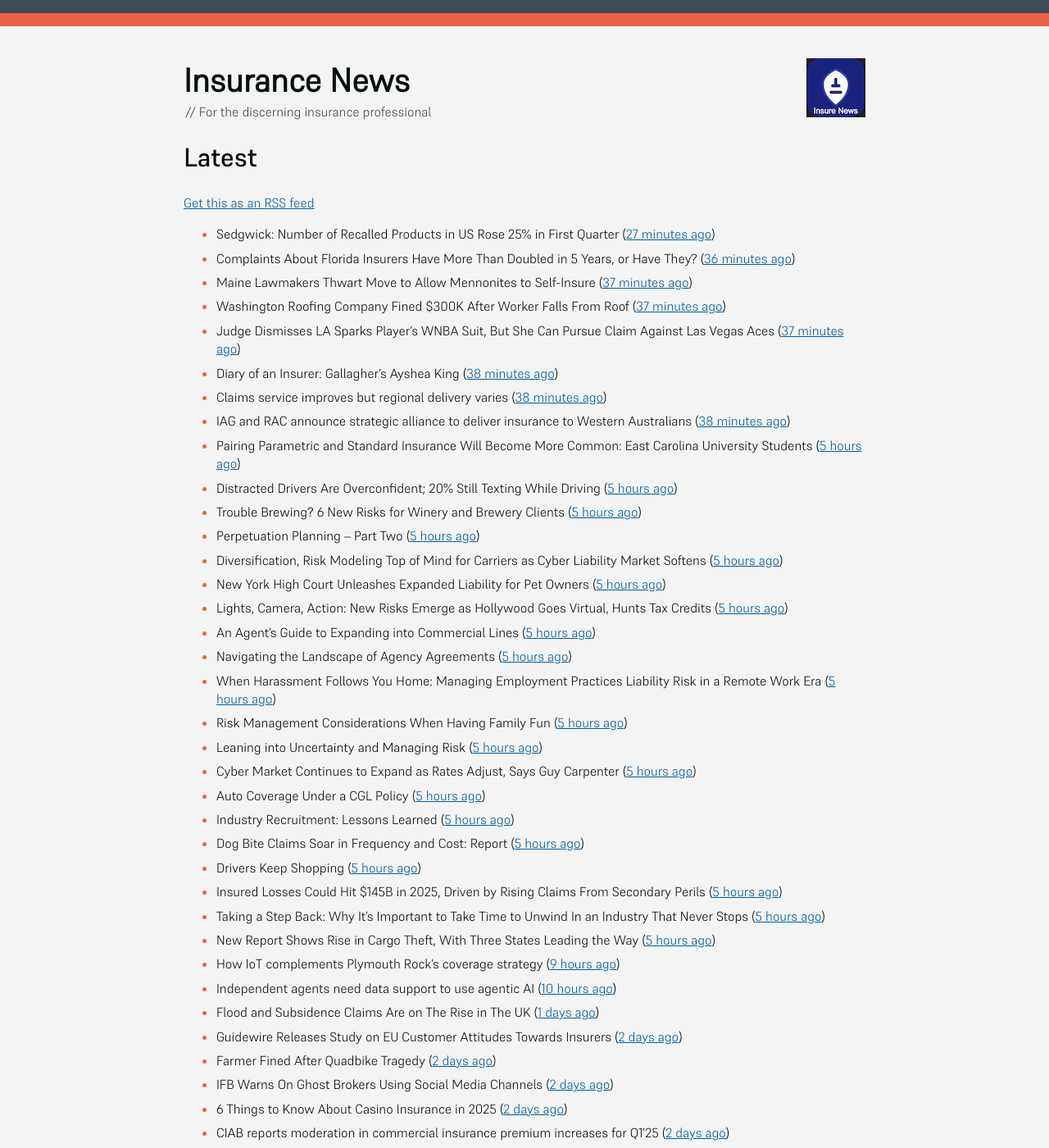
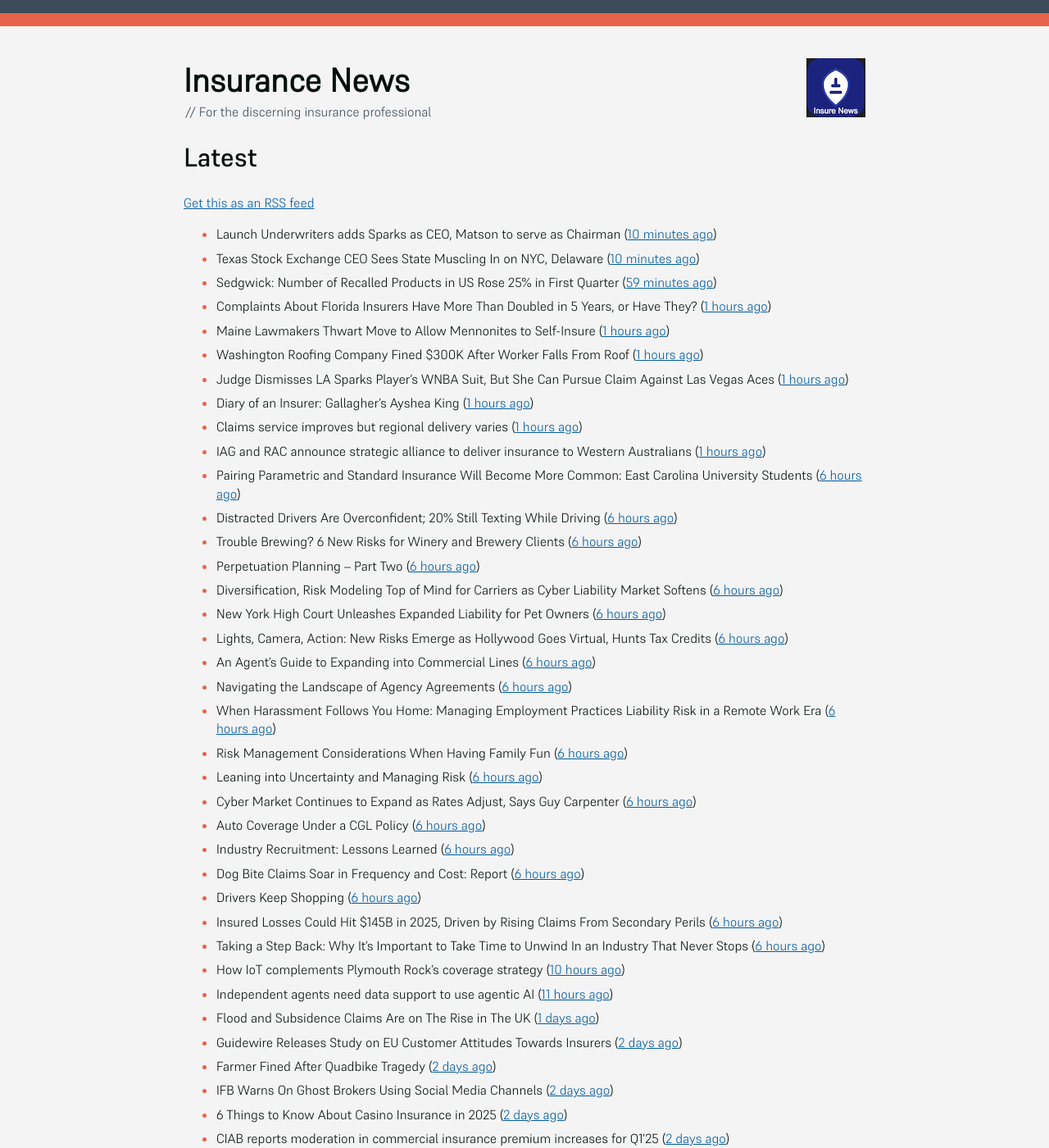
Before and after one commit to mat-0/feeds.thechels.uk, a Jekyll site: the page built from index.md, in a window 1280 px wide and 1400 px high. Shown: the whole window at 82% size. Built offline with Jekyll 4.4.1, drawn with Linux system fonts in a browser that asks for light colours; some of the changed text lies outside the part shown.

Commit message:
New Feed

```diff
--- a/index.md
+++ b/index.md
@@ -8,36 +8,37 @@ description: Latest Updates
 [Get this as an RSS feed](/feed.rss)
 
 <!-- news_marker starts -->
-- Sedgwick: Number of Recalled Products in US Rose 25% in First Quarter ([27 minutes ago](https://www.insurancejournal.com/news/national/2025/05/19/824155.htm))
-- Complaints About Florida Insurers Have More Than Doubled in 5 Years, or Have They? ([36 minutes ago](https://www.insurancejournal.com/news/southeast/2025/05/19/824138.htm))
-- Maine Lawmakers Thwart Move to Allow Mennonites to Self-Insure ([37 minutes ago](https://www.insurancejournal.com/news/east/2025/05/19/824161.htm))
-- Washington Roofing Company Fined $300K After Worker Falls From Roof ([37 minutes ago](https://www.insurancejournal.com/news/west/2025/05/19/823964.htm))
-- Judge Dismisses LA Sparks Player’s WNBA Suit, But She Can Pursue Claim Against Las Vegas Aces ([37 minutes ago](https://www.insurancejournal.com/news/west/2025/05/19/824106.htm))
-- Diary of an Insurer: Gallagher’s Ayshea King ([38 minutes ago](https://www.postonline.co.uk/broker/7957466/diary-of-an-insurer-gallaghers-ayshea-king))
-- Claims service improves but regional delivery varies ([38 minutes ago](https://www.postonline.co.uk/claims/7957673/claims-service-improves-but-regional-delivery-varies))
-- IAG and RAC announce strategic alliance to deliver insurance to Western Australians ([38 minutes ago](https://www.reinsurancene.ws/iag-and-rac-announce-strategic-alliance-to-deliver-insurance-to-western-australians/))
-- Pairing Parametric and Standard Insurance Will Become More Common: East Carolina University Students ([5 hours ago](https://www.insurancejournal.com/magazines/mag-features/2025/05/19/823760.htm))
-- Distracted Drivers Are Overconfident; 20% Still Texting While Driving ([5 hours ago](https://www.insurancejournal.com/magazines/mag-features/2025/05/19/823759.htm))
-- Trouble Brewing? 6 New Risks for Winery and Brewery Clients ([5 hours ago](https://www.insurancejournal.com/magazines/mag-features/2025/05/19/823758.htm))
-- Perpetuation Planning – Part Two ([5 hours ago](https://www.insurancejournal.com/magazines/mag-features/2025/05/19/823756.htm))
-- Diversification, Risk Modeling Top of Mind for Carriers as Cyber Liability Market Softens ([5 hours ago](https://www.insurancejournal.com/magazines/mag-features/2025/05/19/823755.htm))
-- New York High Court Unleashes Expanded Liability for Pet Owners ([5 hours ago](https://www.insurancejournal.com/magazines/mag-features/2025/05/19/823754.htm))
-- Lights, Camera, Action: New Risks Emerge as Hollywood Goes Virtual, Hunts Tax Credits ([5 hours ago](https://www.insurancejournal.com/magazines/mag-features/2025/05/19/823753.htm))
-- An Agent’s Guide to Expanding into Commercial Lines ([5 hours ago](https://www.insurancejournal.com/magazines/mag-features/2025/05/19/823751.htm))
-- Navigating the Landscape of Agency Agreements ([5 hours ago](https://www.insurancejournal.com/magazines/mag-features/2025/05/19/823750.htm))
-- When Harassment Follows You Home: Managing Employment Practices Liability Risk in a Remote Work Era ([5 hours ago](https://www.insurancejournal.com/magazines/mag-features/2025/05/19/823749.htm))
-- Risk Management Considerations When Having Family Fun ([5 hours ago](https://www.insurancejournal.com/magazines/mag-features/2025/05/19/823747.htm))
-- Leaning into Uncertainty and Managing Risk ([5 hours ago](https://www.insurancejournal.com/magazines/mag-features/2025/05/19/823746.htm))
-- Cyber Market Continues to Expand as Rates Adjust, Says Guy Carpenter ([5 hours ago](https://www.insurancejournal.com/magazines/mag-features/2025/05/19/823744.htm))
-- Auto Coverage Under a CGL Policy ([5 hours ago](https://www.insurancejournal.com/magazines/mag-features/2025/05/19/823743.htm))
-- Industry Recruitment: Lessons Learned ([5 hours ago](https://www.insurancejournal.com/magazines/mag-features/2025/05/19/823742.htm))
-- Dog Bite Claims Soar in Frequency and Cost: Report ([5 hours ago](https://www.insurancejournal.com/magazines/mag-features/2025/05/19/823741.htm))
-- Drivers Keep Shopping ([5 hours ago](https://www.insurancejournal.com/magazines/mag-editorsnote/2025/05/19/823740.htm))
-- Insured Losses Could Hit $145B in 2025, Driven by Rising Claims From Secondary Perils ([5 hours ago](https://www.insurancejournal.com/magazines/mag-features/2025/05/19/823739.htm))
-- Taking a Step Back: Why It’s Important to Take Time to Unwind In an Industry That Never Stops ([5 hours ago](https://www.insurancejournal.com/magazines/mag-features/2025/05/19/823738.htm))
-- New Report Shows Rise in Cargo Theft, With Three States Leading the Way ([5 hours ago](https://www.insurancejournal.com/magazines/mag-features/2025/05/19/823737.htm))
-- How IoT complements Plymouth Rock's coverage strategy ([9 hours ago](https://www.dig-in.com/news/plymouth-rock-uses-iot-technology-to-manage-risks))
-- Independent agents need data support to use agentic AI ([10 hours ago](https://www.dig-in.com/news/independent-agents-need-data-support-to-use-agentic-ai))
+- Launch Underwriters adds Sparks as CEO, Matson to serve as Chairman ([10 minutes ago](https://www.reinsurancene.ws/launch-underwriters-adds-sparks-as-ceo-matson-to-serve-as-chairman/))
+- Texas Stock Exchange CEO Sees State Muscling In on NYC, Delaware ([10 minutes ago](https://www.insurancejournal.com/news/southcentral/2025/05/19/824129.htm))
+- Sedgwick: Number of Recalled Products in US Rose 25% in First Quarter ([59 minutes ago](https://www.insurancejournal.com/news/national/2025/05/19/824155.htm))
+- Complaints About Florida Insurers Have More Than Doubled in 5 Years, or Have They? ([1 hours ago](https://www.insurancejournal.com/news/southeast/2025/05/19/824138.htm))
+- Maine Lawmakers Thwart Move to Allow Mennonites to Self-Insure ([1 hours ago](https://www.insurancejournal.com/news/east/2025/05/19/824161.htm))
+- Washington Roofing Company Fined $300K After Worker Falls From Roof ([1 hours ago](https://www.insurancejournal.com/news/west/2025/05/19/823964.htm))
+- Judge Dismisses LA Sparks Player’s WNBA Suit, But She Can Pursue Claim Against Las Vegas Aces ([1 hours ago](https://www.insurancejournal.com/news/west/2025/05/19/824106.htm))
+- Diary of an Insurer: Gallagher’s Ayshea King ([1 hours ago](https://www.postonline.co.uk/broker/7957466/diary-of-an-insurer-gallaghers-ayshea-king))
+- Claims service improves but regional delivery varies ([1 hours ago](https://www.postonline.co.uk/claims/7957673/claims-service-improves-but-regional-delivery-varies))
+- IAG and RAC announce strategic alliance to deliver insurance to Western Australians ([1 hours ago](https://www.reinsurancene.ws/iag-and-rac-announce-strategic-alliance-to-deliver-insurance-to-western-australians/))
+- Pairing Parametric and Standard Insurance Will Become More Common: East Carolina University Students ([6 hours ago](https://www.insurancejournal.com/magazines/mag-features/2025/05/19/823760.htm))
+- Distracted Drivers Are Overconfident; 20% Still Texting While Driving ([6 hours ago](https://www.insurancejournal.com/magazines/mag-features/2025/05/19/823759.htm))
+- Trouble Brewing? 6 New Risks for Winery and Brewery Clients ([6 hours ago](https://www.insurancejournal.com/magazines/mag-features/2025/05/19/823758.htm))
+- Perpetuation Planning – Part Two ([6 hours ago](https://www.insurancejournal.com/magazines/mag-features/2025/05/19/823756.htm))
+- Diversification, Risk Modeling Top of Mind for Carriers as Cyber Liability Market Softens ([6 hours ago](https://www.insurancejournal.com/magazines/mag-features/2025/05/19/823755.htm))
+- New York High Court Unleashes Expanded Liability for Pet Owners ([6 hours ago](https://www.insurancejournal.com/magazines/mag-features/2025/05/19/823754.htm))
+- Lights, Camera, Action: New Risks Emerge as Hollywood Goes Virtual, Hunts Tax Credits ([6 hours ago](https://www.insurancejournal.com/magazines/mag-features/2025/05/19/823753.htm))
+- An Agent’s Guide to Expanding into Commercial Lines ([6 hours ago](https://www.insurancejournal.com/magazines/mag-features/2025/05/19/823751.htm))
+- Navigating the Landscape of Agency Agreements ([6 hours ago](https://www.insurancejournal.com/magazines/mag-features/2025/05/19/823750.htm))
+- When Harassment Follows You Home: Managing Employment Practices Liability Risk in a Remote Work Era ([6 hours ago](https://www.insurancejournal.com/magazines/mag-features/2025/05/19/823749.htm))
+- Risk Management Considerations When Having Family Fun ([6 hours ago](https://www.insurancejournal.com/magazines/mag-features/2025/05/19/823747.htm))
+- Leaning into Uncertainty and Managing Risk ([6 hours ago](https://www.insurancejournal.com/magazines/mag-features/2025/05/19/823746.htm))
+- Cyber Market Continues to Expand as Rates Adjust, Says Guy Carpenter ([6 hours ago](https://www.insurancejournal.com/magazines/mag-features/2025/05/19/823744.htm))
+- Auto Coverage Under a CGL Policy ([6 hours ago](https://www.insurancejournal.com/magazines/mag-features/2025/05/19/823743.htm))
+- Industry Recruitment: Lessons Learned ([6 hours ago](https://www.insurancejournal.com/magazines/mag-features/2025/05/19/823742.htm))
+- Dog Bite Claims Soar in Frequency and Cost: Report ([6 hours ago](https://www.insurancejournal.com/magazines/mag-features/2025/05/19/823741.htm))
+- Drivers Keep Shopping ([6 hours ago](https://www.insurancejournal.com/magazines/mag-editorsnote/2025/05/19/823740.htm))
+- Insured Losses Could Hit $145B in 2025, Driven by Rising Claims From Secondary Perils ([6 hours ago](https://www.insurancejournal.com/magazines/mag-features/2025/05/19/823739.htm))
+- Taking a Step Back: Why It’s Important to Take Time to Unwind In an Industry That Never Stops ([6 hours ago](https://www.insurancejournal.com/magazines/mag-features/2025/05/19/823738.htm))
+- How IoT complements Plymouth Rock's coverage strategy ([10 hours ago](https://www.dig-in.com/news/plymouth-rock-uses-iot-technology-to-manage-risks))
+- Independent agents need data support to use agentic AI ([11 hours ago](https://www.dig-in.com/news/independent-agents-need-data-support-to-use-agentic-ai))
 - Flood and Subsidence Claims Are on The Rise in The UK ([1 days ago](https://insurance-edge.net/2025/05/17/flood-and-subsidence-claims-are-on-the-rise-in-the-uk/))
 - Guidewire Releases Study on EU Customer Attitudes Towards Insurers ([2 days ago](https://insurance-edge.net/2025/05/16/guidewire-releases-study-on-eu-customer-attitudes-towards-insurers/))
 - Farmer Fined After Quadbike Tragedy ([2 days ago](https://insurance-edge.net/2025/05/16/farmer-fined-after-quadbike-tragedy/))
```
Also changed, not shown: other parts of index.md (+0 -1 lines).
